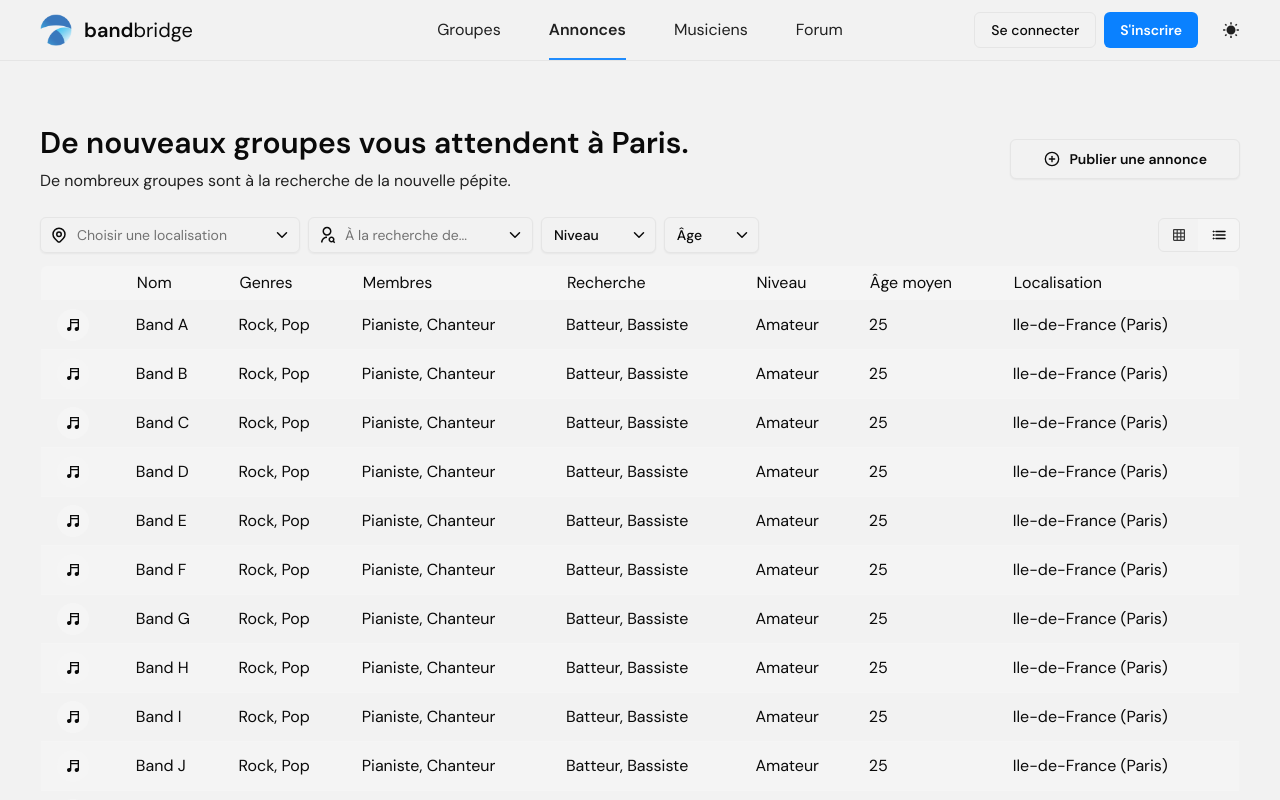
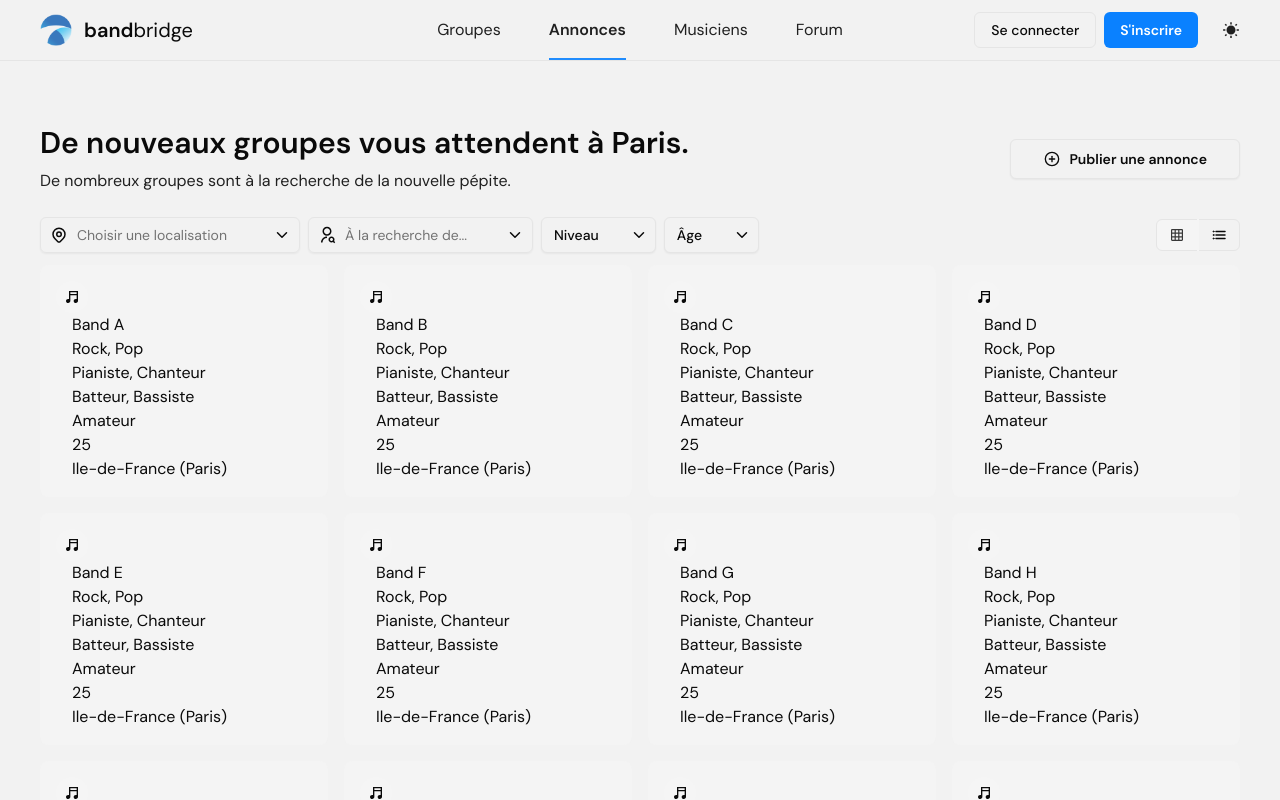
Before and after one commit to maxess3/bandbridge, a Next.js app in the folder client/: page /ads in a window 1280 px wide. Both pictures are taken after a click on the button 1179 px from the left and 235 px from the top of the page. Shown: the top 800 px of the page. Built offline with nearby package versions, Linux system fonts and the light colour scheme.

Commit message:
Add grid table layout

```diff
--- a/client/components/BandTable.tsx
+++ b/client/components/BandTable.tsx
@@ -12,6 +12,10 @@ import {
   getCoreRowModel,
   useReactTable,
 } from "@tanstack/react-table";
+
+interface BandTableProps {
+  tableLayoutMode: "grid" | "list";
+}
 
 type Ads = {
   bandImage: string;
@@ -29,7 +33,7 @@ const columnHelper = createColumnHelper<Ads>();
 const columns = [
   columnHelper.accessor("bandImage", {
     header: () => "",
-    cell: (info) => (
+    cell: () => (
       <div className="w-8 h-8 bg-secondary rounded-full flex items-center justify-center">
         <IoMdMusicalNotes className="text-md" />
       </div>
@@ -65,7 +69,8 @@ const columns = [
   }),
 ];
 
-export default function BandTable() {
+export default function BandTable({ tableLayoutMode }: BandTableProps) {
+  // eslint-disable-next-line @typescript-eslint/no-unused-vars
   const [data, setData] = useState(DATA);
 
   const table = useReactTable({
@@ -73,6 +78,8 @@ export default function BandTable() {
     columns,
     getCoreRowModel: getCoreRowModel(),
   });
+
+  if (tableLayoutMode === "list") {
     return (
       <table className="w-full text-left">
         <thead>
@@ -114,3 +121,23 @@ export default function BandTable() {
       </table>
     );
   }
+
+  if (tableLayoutMode === "grid") {
+    return (
+      <div className="grid grid-cols-4 gap-4">
+        {table.getRowModel().rows.map((row) => (
+          <div
+            key={row.id}
+            className="bg-secondary/25 rounded-lg p-4 space-x-4 flex flex-col"
+          >
+            {row.getVisibleCells().map((cell) => (
+              <div key={cell.id}>
+                {flexRender(cell.column.columnDef.cell, cell.getContext())}
+              </div>
+            ))}
+          </div>
+        ))}
+      </div>
+    );
+  }
+}
--- a/client/components/BandTableContainer.tsx
+++ b/client/components/BandTableContainer.tsx
@@ -6,18 +6,23 @@ import BandTableFooter from "@/components/BandTableFooter";
 
 import { useState } from "react";
 
-function bandTableContainer() {
-  const [tableLayoutMode, setTableLayoutMode] = useState("list");
+function BandTableContainer() {
+  const [tableLayoutMode, setTableLayoutMode] = useState<"grid" | "list">(
+    "list"
+  );
 
   return (
     <div className="space-y-6 mt-6">
       <div className="space-y-3">
-        <BandTableTop setTableLayoutMode={setTableLayoutMode} />
-        <BandTable />
+        <BandTableTop
+          tableLayoutMode={tableLayoutMode}
+          setTableLayoutMode={setTableLayoutMode}
+        />
+        <BandTable tableLayoutMode={tableLayoutMode} />
       </div>
       <BandTableFooter />
     </div>
   );
 }
 
-export default bandTableContainer;
+export default BandTableContainer;
--- a/client/components/BandTableTop.tsx
+++ b/client/components/BandTableTop.tsx
@@ -6,7 +6,15 @@ import LayoutView from "@/components/LayoutView";
 import { Button } from "@/components/ui/button";
 import { Input } from "@/components/ui/input";
 
-function BandTableTop() {
+interface BandTableTopProps {
+  tableLayoutMode: "grid" | "list";
+  setTableLayoutMode: React.Dispatch<React.SetStateAction<"grid" | "list">>;
+}
+
+function BandTableTop({
+  tableLayoutMode,
+  setTableLayoutMode,
+}: BandTableTopProps) {
   return (
     <div className="flex items-center justify-between space-x-2">
       <div className="flex space-x-2">
@@ -47,7 +55,10 @@ function BandTableTop() {
           </span>
         </Button>
       </div>
-      <LayoutView />
+      <LayoutView
+        tableLayoutMode={tableLayoutMode}
+        setTableLayoutMode={setTableLayoutMode}
+      />
     </div>
   );
 }
--- a/client/components/LayoutView.tsx
+++ b/client/components/LayoutView.tsx
@@ -3,21 +3,35 @@ import { IoList } from "react-icons/io5";
 
 import { Button } from "@/components/ui/button";
 
-function LayoutView() {
+interface BandTableTopProps {
+  tableLayoutMode: "grid" | "list";
+  setTableLayoutMode: React.Dispatch<React.SetStateAction<"grid" | "list">>;
+}
+
+function LayoutView({
+  tableLayoutMode,
+  setTableLayoutMode,
+}: BandTableTopProps) {
   return (
     <div className="flex">
-      <div className="flex border rounded-md relative before:absolute before:-translate-x-1/2 before:left-1/2 before:h-full before:w-0.5 before:bg-accent">
+      <div className="flex rounded-md relative before:absolute before:-translate-x-1/2 before:left-1/2 before:h-full before:w-0.5 before:bg-accent">
         <Button
+          onClick={() => setTableLayoutMode("grid")}
           variant="ghost"
           size="sm"
-          className="rounded-r-none w-full hover:bg-secondary/20"
+          className={`rounded-r-none border w-full hover:bg-secondary/20 ${
+            tableLayoutMode === "grid" ? "bg-secondary hover:bg-secondary" : ""
+          }`}
         >
           <IoMdGrid className="opacity-80" />
         </Button>
         <Button
+          onClick={() => setTableLayoutMode("list")}
           size="sm"
           variant="ghost"
-          className="rounded-l-none bg-secondary"
+          className={`rounded-l-none border w-full hover:bg-secondary/20 ${
+            tableLayoutMode === "list" ? "bg-secondary hover:bg-secondary" : ""
+          }`}
         >
           <IoList />
         </Button>
--- a/client/components/Pagination.tsx
+++ b/client/components/Pagination.tsx
@@ -11,9 +11,9 @@ function Pagination() {
         </p>
       </div>
       <div className="flex space-x-1">
-        {/* <Button className="bg-outline border shadow-sm text-foreground hover:bg-accent">
+        <Button className="hidden bg-outline border shadow-sm text-foreground hover:bg-accent">
           <IoChevronBackOutline />
-        </Button> */}
+        </Button>
         <Button className="bg-outline border text-foreground shadow-sm hover:bg-secondary/20">
           1
         </Button>
```
Lines whose indentation alone changed are shown as unchanged.
